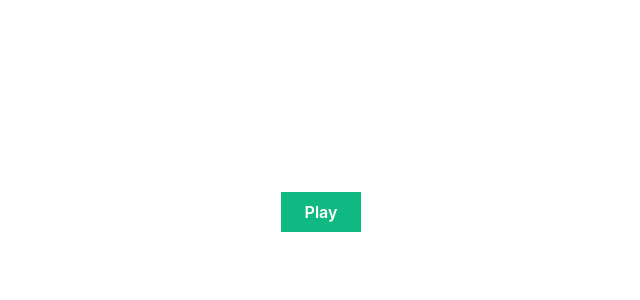
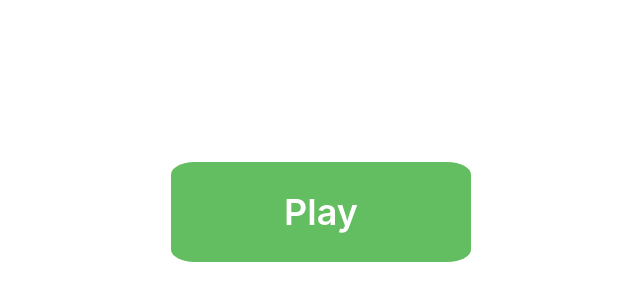
Before and after one commit to AaronGazzola/Generations-kampen, a Next.js app in the folder frontend/: page / in a window 1280 px wide. Shown: the part 188-488 px from the top of the page, without its empty margins (319-959 px from the left). Built offline with nearby package versions, Linux system fonts and the light colour scheme.

Commit message:
liquid animation

```diff
--- /dev/null
+++ b/frontend/components/Keyframes.tsx
@@ -0,0 +1,33 @@
+import * as React from 'react';
+
+interface IProps {
+	name: string;
+	[key: string]: React.CSSProperties | string;
+}
+
+export const Keyframes = (props: IProps) => {
+	const toCss = (cssObject: React.CSSProperties | string) =>
+		typeof cssObject === 'string'
+			? cssObject
+			: Object.keys(cssObject).reduce((accumulator, key) => {
+					const cssKey = key.replace(/[A-Z]/g, v => `-${v.toLowerCase()}`);
+					const cssValue = (cssObject as any)[key].toString().replace("'", '');
+					return `${accumulator}${cssKey}:${cssValue};`;
+			  }, '');
+
+	return (
+		<style>
+			{`@keyframes ${props.name} {
+        ${Object.keys(props)
+					.map(key => {
+						return ['from', 'to'].includes(key)
+							? `${key} { ${toCss(props[key])} }`
+							: /^_[0-9]+$/.test(key)
+							? `${key.replace('_', '')}% { ${toCss(props[key])} }`
+							: '';
+					})
+					.join(' ')}
+      }`}
+		</style>
+	);
+};
--- a/frontend/pages/index.tsx
+++ b/frontend/pages/index.tsx
@@ -1,14 +1,124 @@
 import type { NextPage } from 'next';
-import { useState } from 'react';
+import React, { useEffect, useRef, useState } from 'react';
+import { Keyframes } from '../components/Keyframes';
 import Meta from '../components/Meta';
+import { useAppSelector } from '../redux/hooks';
 
 const Home: NextPage = () => {
-	const [phase, setPhase] = useState<'standby' | 'play' | 'feedback'>(
-		'standby'
-	);
+	const { screenWidth, screenHeight } = useAppSelector(state => state.utils);
+	const [playButtonStyle, setPlayButtonStyle] = useState({
+		height: 100,
+		width: 300,
+		color: 'green'
+	});
+	const canvasRef = useRef<HTMLCanvasElement | null>(null);
+	const canvasCtxRef = React.useRef<CanvasRenderingContext2D | null>(null);
+	const [phase, setPhase] = useState<
+		'standby' | 'play' | 'feedback' | 'countdown'
+	>('standby');
 	const [seconds, setSeconds] = useState(0);
 
+	useEffect(() => {
+		if (phase !== 'play' || !canvasRef.current) return;
+		canvasCtxRef.current = canvasRef.current.getContext('2d');
+		let aniId;
+		canvasRef.current.width = screenWidth;
+		canvasRef.current.height = screenHeight + 100;
+		let w = screenWidth,
+			h = screenHeight,
+			particles: { x: number; y: number; d: number; respawn: () => void }[] =
+				[],
+			fill = true,
+			color = '#63BD61',
+			c: number,
+			level = 100;
+
+		interface Particle {
+			x: number;
+			y: number;
+			d: number;
+			respawn?: () => void;
+		}
+
+		function particle(this: Particle, x: number, y: number, d: number) {
+			this.x = x;
+			this.y = y;
+			this.d = d;
+			this.respawn = function () {
+				this.x = Math.random() * (w * 0.8) + 0.1 * w;
+				this.y = Math.random() * 30 + h - ((h - 100) * level) / 100 - 50 + 50;
+				this.d = Math.random() * 5 + 5;
+			};
+		}
+
+		const init = () => {
+			c = 0;
+			particles = [];
+			particles = [];
+			for (var i = 0; i < 40; i++) {
+				var obj = new (particle as any)(0, 0, 0);
+				obj.respawn();
+				particles.push(obj);
+			}
+			aniId = window.requestAnimationFrame(draw);
+		};
+
+		const draw = () => {
+			if (!canvasCtxRef.current) return;
+			canvasCtxRef.current.clearRect(0, 0, w, h);
+			canvasCtxRef.current.fillStyle = color;
+			canvasCtxRef.current.strokeStyle = color;
+
+			//draw the liquid
+			canvasCtxRef.current.beginPath();
+			canvasCtxRef.current.moveTo(w, h - ((h - 100) * level) / 100 - 50);
+			canvasCtxRef.current.lineTo(w, h);
+			canvasCtxRef.current.lineTo(0, h);
+			canvasCtxRef.current.lineTo(0, h - ((h - 100) * level) / 100 - 50);
+			var temp = 50 * Math.sin((c * 1) / 50);
+			canvasCtxRef.current.bezierCurveTo(
+				w / 3,
+				h - ((h - 100) * level) / 100 - 50 - temp,
+				(2 * w) / 3,
+				h - ((h - 100) * level) / 100 - 50 + temp,
+				w,
+				h - ((h - 100) * level) / 100 - 50
+			);
+			canvasCtxRef.current.fill();
+
+			//draw the bubbles
+			for (var i = 0; i < 40; i++) {
+				canvasCtxRef.current.beginPath();
+				canvasCtxRef.current.arc(
+					particles[i].x,
+					particles[i].y,
+					particles[i].d,
+					0,
+					2 * Math.PI
+				);
+				if (fill) canvasCtxRef.current.fill();
+				else canvasCtxRef.current.stroke();
+			}
+
+			update();
+			aniId = window.requestAnimationFrame(draw);
+		};
+
+		const update = () => {
+			c++;
+			if (100 * Math.PI <= c) c = 0;
+			for (var i = 0; i < 40; i++) {
+				particles[i].x = particles[i].x + Math.random() * 2 - 1;
+				particles[i].y = particles[i].y - 1;
+				particles[i].d = particles[i].d - 0.04;
+				if (particles[i].d <= 0) particles[i].respawn();
+			}
+		};
+		if (seconds === 60) init();
+	}, [seconds, phase]);
+
 	const startTriviaTimer = () => {
+		setPhase('play');
 		let sec = 60;
 		setSeconds(sec);
 		const timer = setInterval(() => {
@@ -23,14 +133,14 @@ const Home: NextPage = () => {
 	};
 
 	const playHandler = () => {
-		let sec = 3;
+		setPhase('countdown');
+		let sec = 4;
 		setSeconds(sec);
 		const timer = setInterval(() => {
 			sec--;
 			setSeconds(sec);
 			if (sec === 0) {
 				clearInterval(timer);
-				setPhase('play');
 				startTriviaTimer();
 			}
 		}, 1000);
@@ -39,13 +149,91 @@ const Home: NextPage = () => {
 	return (
 		<>
 			<Meta />
-			{phase === 'standby' ? (
-				<button
-					className='fixed top-1/2 left-1/2 transform -translate-x-1/2 -translate-y-1/2 bg-green-500 text-white font-semibold w-20 h-10'
-					onClick={playHandler}
-				>
-					{seconds === 0 ? 'Play' : seconds}
-				</button>
+			<Keyframes
+				from={{
+					transform: `scale(${playButtonStyle.width / screenWidth}, ${
+						playButtonStyle.height / screenHeight
+					})`,
+					borderRadius: 100
+				}}
+				to={{ transform: 'scale(1.2,1.2)', borderRadius: 9999999 }}
+				name='playButtonExpand'
+			/>
+			{/* Play button */}
+			<div
+				className={`fixed top-0 left-0 w-screen origin-center bg-${
+					playButtonStyle.color
+				} ${
+					['standby', 'countdown'].includes(phase) ? '' : 'hidden'
+				} cursor-pointer`}
+				style={{
+					height: 'calc(var(--vh) * 100)',
+					transform: `scale(${playButtonStyle.width / screenWidth}, ${
+						playButtonStyle.height / screenHeight
+					})`,
+					borderRadius: 100,
+					animation:
+						phase === 'countdown'
+							? 'playButtonExpand .5s cubic-bezier( 0.87, -0.1, 0.98, 0.06 )  forwards'
+							: ''
+				}}
+			></div>
+			<button
+				className={`fixed top-1/2 left-1/2 transform -translate-x-1/2 -translate-y-1/2 text-white font-semibold text-4xl ${
+					['standby', 'countdown'].includes(phase) ? '' : 'hidden'
+				}`}
+				onMouseOver={() =>
+					setPlayButtonStyle(prev => ({ ...prev, color: 'green-light' }))
+				}
+				onMouseOut={() =>
+					setPlayButtonStyle(prev => ({ ...prev, color: 'green' }))
+				}
+				onMouseUp={playHandler}
+				style={{
+					width: playButtonStyle.width,
+					height: playButtonStyle.height,
+					transform:
+						phase === 'countdown' ? `scale(6) translate(-8%, -8%)` : '',
+					opacity: phase === 'countdown' ? 0 : 1,
+					transition: 'all .5s cubic-bezier( 0.87, -0.1, 0.98, 0.06 )'
+				}}
+				onClick={playHandler}
+			>
+				Play
+			</button>
+			{/* Countdown */}
+			<p
+				className={`fixed top-1/2 left-1/2 text-7xl text-white ${
+					phase === 'countdown' && seconds !== 4 ? '' : 'hidden'
+				}`}
+				style={{
+					animation:
+						phase === 'countdown' && [1, 2, 3].includes(seconds)
+							? 'countdown 1s ease infinite'
+							: ''
+				}}
+			>
+				{seconds}
+			</p>
+
+			{/* Liquid timer */}
+			<canvas
+				className={`fixed top-0 left-0 ${phase === 'play' ? '' : 'hidden'}`}
+				ref={canvasRef}
+				style={{
+					animation: 'drain 60s linear forwards'
+				}}
+			></canvas>
+			<div
+				className={`w-screen h-screen bg-green fixed top-full left-0 transform -translate-y-14 ${
+					phase === 'play' && seconds > 50 ? '' : 'hidden'
+				}`}
+			></div>
+
+			{/* <div className={`fixed top-0 left-0 w-screen ${phase === 'play' ? '' : 'hidden'}`} style={{height:'calc((var(--vh) * 100)'}}></div> */}
+
+			{/* {phase === 'standby' ? (
+				<></>
 			) : (
 				<div className='absolute top-0 left-0 w-full h-screen flex flex-col justify-between p-2'>
 					<div>
@@ -90,7 +278,7 @@ const Home: NextPage = () => {
 						))}
 					</div>
 				</div>
-			)}
+			)} */}
 		</>
 	);
 };
--- a/frontend/styles/animations.css
+++ b/frontend/styles/animations.css
@@ -1,22 +1,23 @@
-@keyframes timerBackgroundColor {
+@keyframes countdown {
 	0% {
-		background-color: #10b981;
+		opacity: 0;
+		transform: translate(-50%, -50%) scale(0);
 	}
 	50% {
-		background-color: #f59e0b;
+		opacity: 1;
+		transform: translate(-50%, -50%) scale(1);
 	}
 	100% {
-		background-color: #ef4444;
+		opacity: 0;
+		transform: translate(-50%, -50%) scale(6);
 	}
 }
-@keyframes timerBorderColor {
+
+@keyframes drain {
 	0% {
-		border-color: #10b981;
-	}
-	50% {
-		border-color: #f59e0b;
+		transform: translateY(-50px);
 	}
 	100% {
-		border-color: #ef4444;
+		transform: translateY(100%);
 	}
 }
--- a/frontend/tailwind.config.js
+++ b/frontend/tailwind.config.js
@@ -2,7 +2,21 @@ module.exports = {
 	purge: ['./pages/**/*.{js,ts,jsx,tsx}', './components/**/*.{js,ts,jsx,tsx}'],
 	darkMode: false, // or 'media' or 'class'
 	theme: {
-		extend: {}
+		extend: {
+			colors: {
+				green: {
+					dark: '#1b8433',
+					DEFAULT: '#63BD61',
+					light: '#72c371'
+				},
+				yellow: {
+					DEFAULT: '#ffc107'
+				},
+				red: {
+					DEFAULT: '#dc3545'
+				}
+			}
+		}
 	},
 	variants: {
 		extend: {}
```
